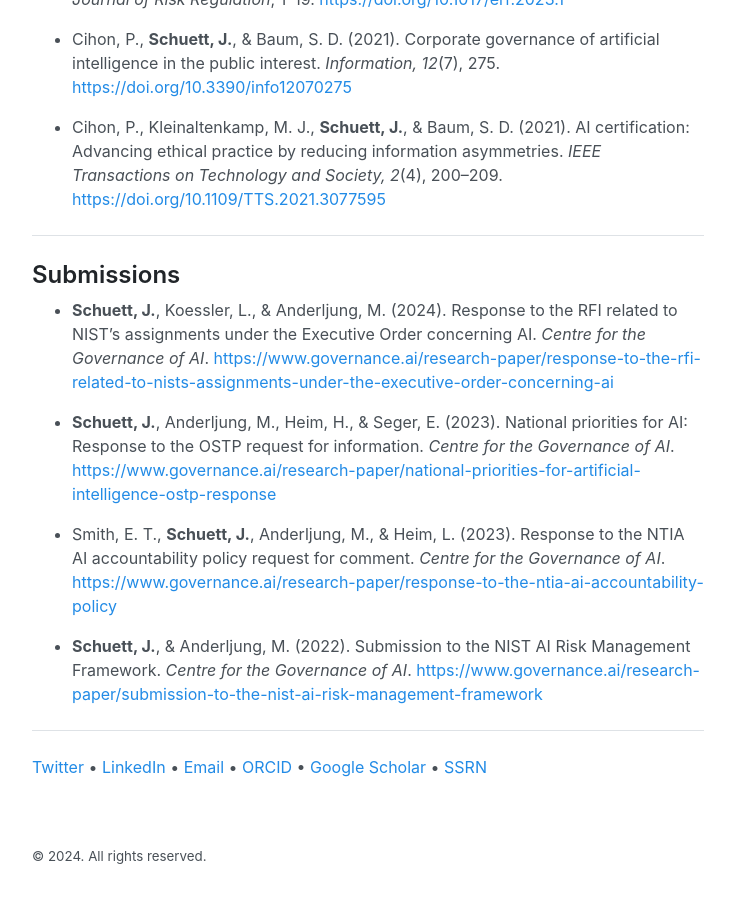
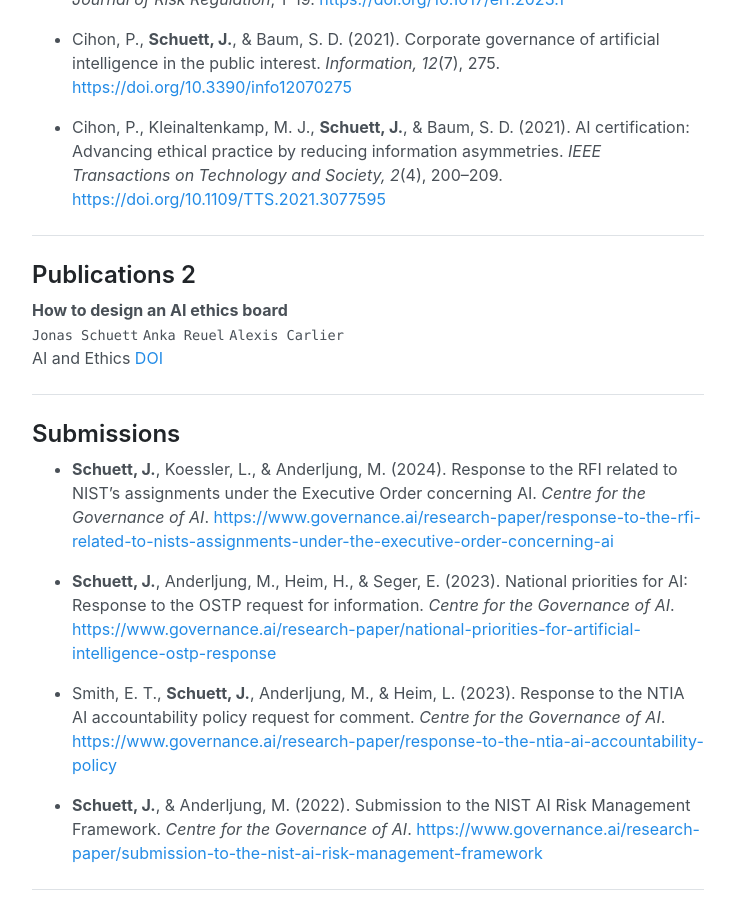
Before and after one commit to jonasschuett/jonasschuett.github.io, a Jekyll site: the page built from _posts/2020-04-04-introduction.md, in a window 1280 px wide and 900 px high, scrolled down 7514 px. Shown: the whole window, without its empty margins (272-1006 px from the left). Built offline with Jekyll 4.4.1, drawn with Linux system fonts in a browser that asks for light colours; nearby versions of some CDN libraries.

Commit message:
Update 2020-04-04-introduction.md

```diff
--- a/_posts/2020-04-04-introduction.md
+++ b/_posts/2020-04-04-introduction.md
@@ -151,6 +151,15 @@ Previous research projects:
 
 ---
 
+## Publications 2
+
+**How to design an AI ethics board** <br>
+`Jonas Schuett` `Anka Reuel` `Alexis Carlier` <br>
+AI and Ethics
+[DOI](https://doi.org/10.1007/s43681-023-00409-y)
+
+---
+
 ## Submissions
 
 - **Schuett, J.**, Koessler, L., & Anderljung, M. (2024). Response to the RFI related to NIST's assignments under the Executive Order concerning AI. *Centre for the Governance of AI*. <https://www.governance.ai/research-paper/response-to-the-rfi-related-to-nists-assignments-under-the-executive-order-concerning-ai>
```
